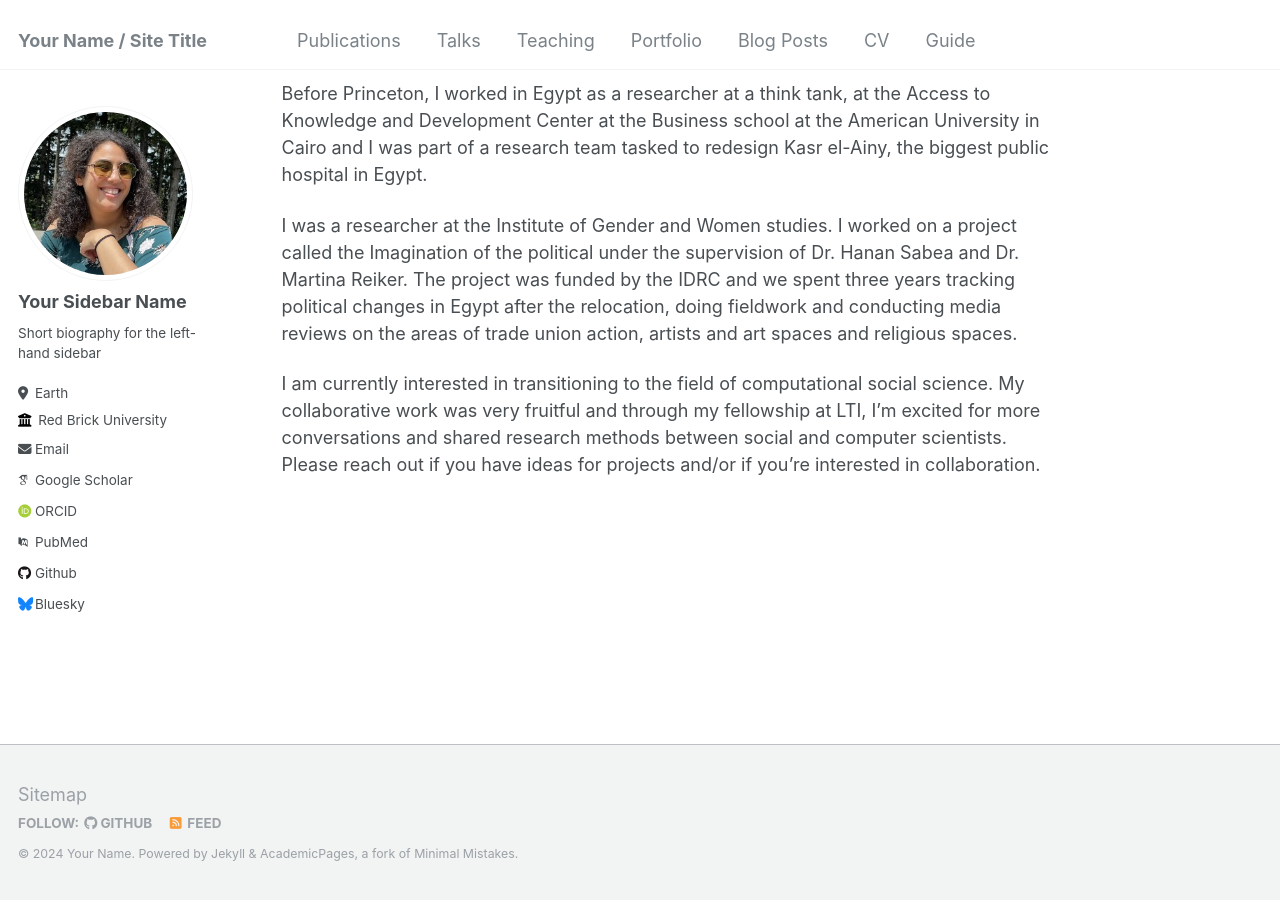
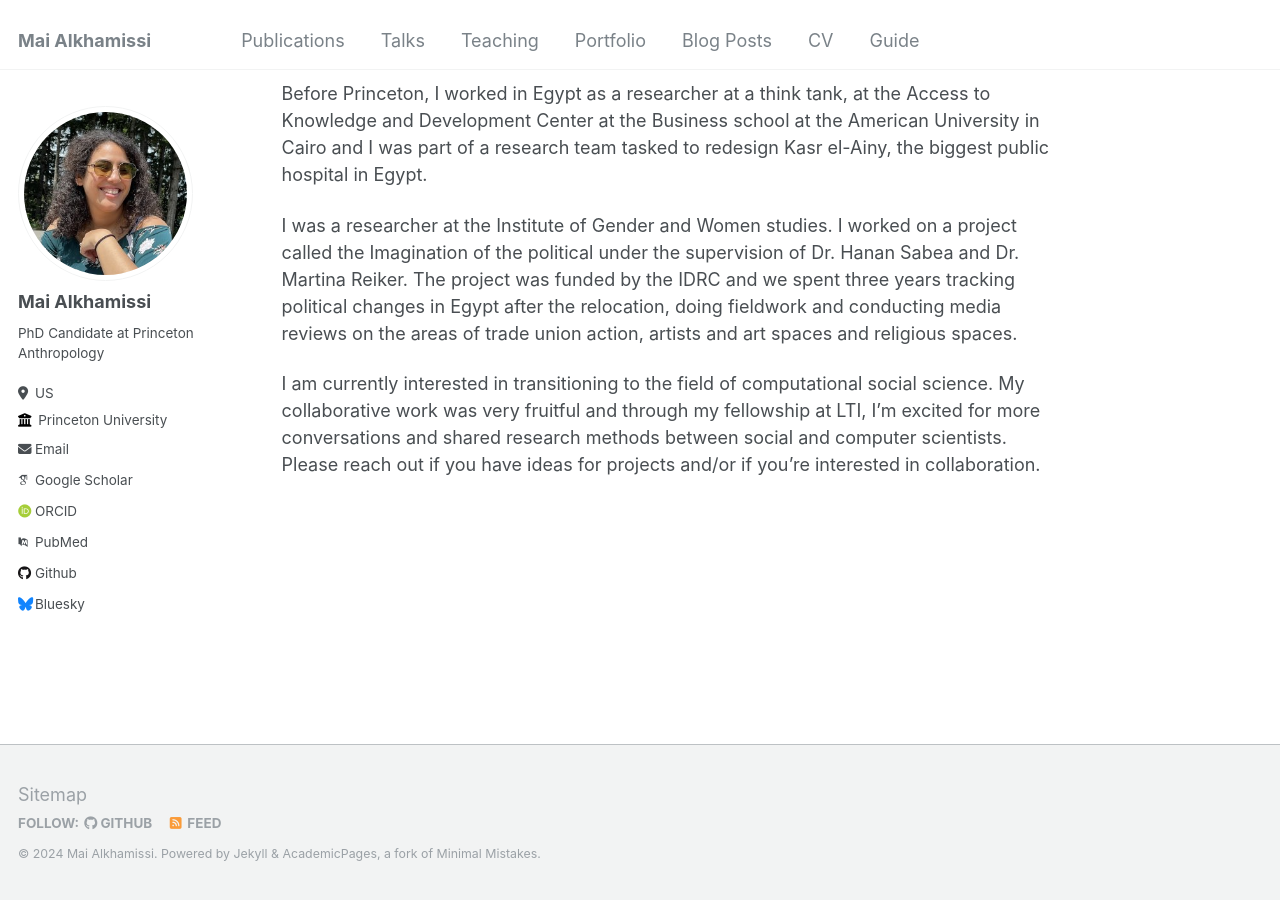
Before and after one commit to maialkhamissi/maialkhamissi.github.io, a Jekyll site: the page built from _pages/about.md, in a window 1280 px wide and 900 px high, scrolled down 1038 px. Built offline with Jekyll 4.4.1, drawn with Linux system fonts in a browser that asks for light colours; some web fonts are replaced.

Commit message:
updated config

```diff
--- a/_config.yml
+++ b/_config.yml
@@ -8,13 +8,13 @@
 
 # Basic Site Settings
 locale                   : "en-US"
-title                    : "Your Name / Site Title"
+title                    : "Mai Alkhamissi"
 title_separator          : "-"
-name                     : &name "Your Name"
-description              : &description "personal description"
-url                      : https://academicpages.github.io # the base hostname & protocol for your site e.g. "https://mmistakes.github.io"
-baseurl                  : "" # the subpath of your site, e.g. "/blog"
-repository               : "academicpages/academicpages.github.io"
+name                     : &name "Mai Alkhamissi"
+description              : &description "Mai Alkhamissi's Personal Website"
+url                      : https://maikhamissi.github.io # the base hostname & protocol for your site e.g. "https://mmistakes.github.io"
+baseurl                  : "/website" # the subpath of your site, e.g. "/blog"
+repository               : "maikhamissi/maikhamissi.github.io"
 
 # Site Author - The following control what appear as part of the author content on the side bar.
 #               If a field is blank the icon and link will not appear, otherwise it will be shown.
@@ -22,13 +22,13 @@ repository               : "academicpages/academicpages.github.io"
 author:
   # Biographic information
   avatar           : "mai.png"
-  name             : "Your Sidebar Name"
+  name             : "Mai Alkhamissi"
   pronouns         : # example: "she/her"
-  bio              : "Short biography for the left-hand sidebar"
-  location         : "Earth"
-  employer         : "Red Brick University"
+  bio              : "PhD Candidate at Princeton Anthropology"
+  location         : "US"
+  employer         : "Princeton University"
   uri              : # URL
-  email            : "none@example.org"
+  email            : "mka2@princeton.edu"
 
   # Academic websites
   arxiv            : # URL - Update with the correct link to your profile
```
